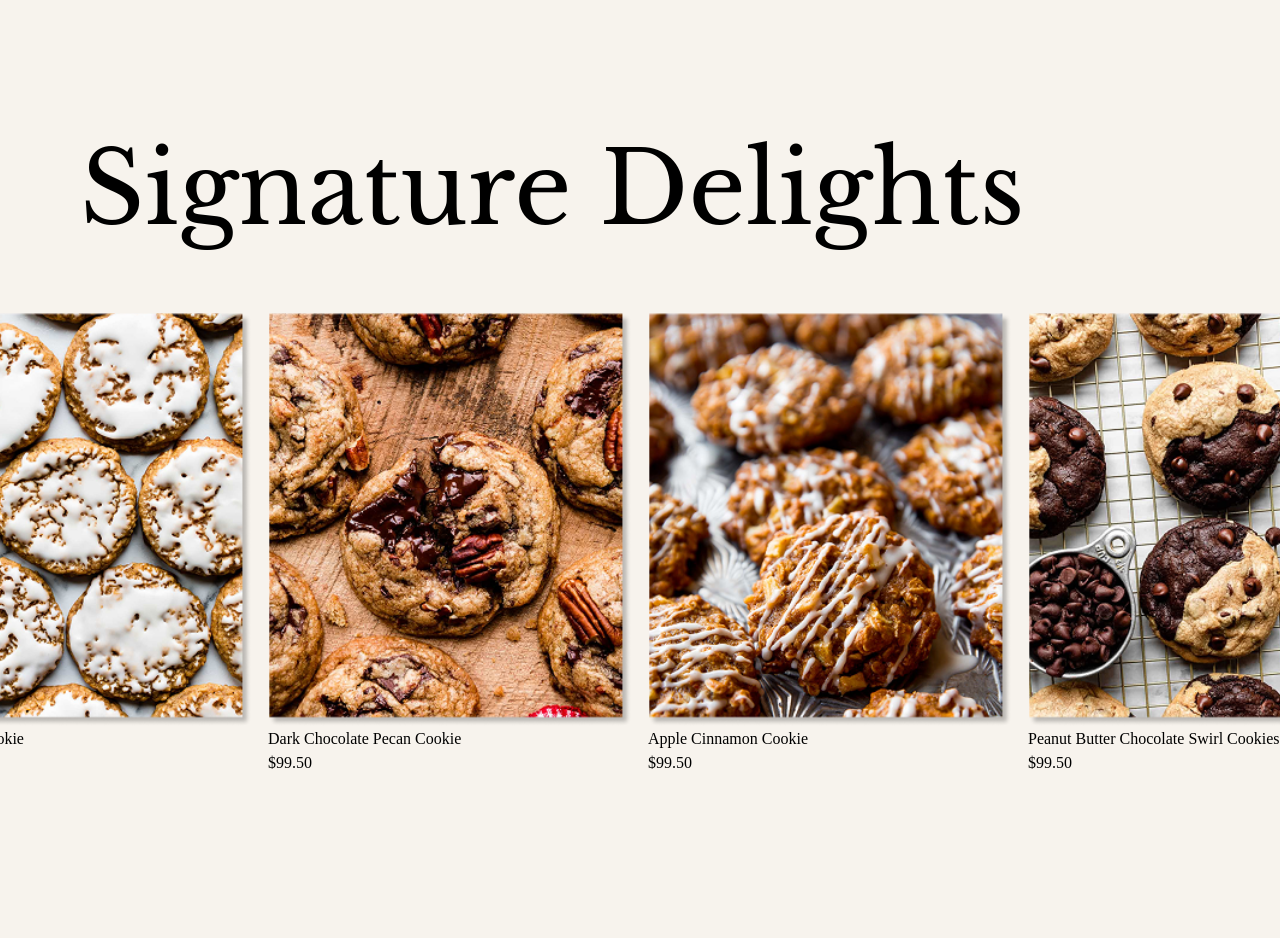
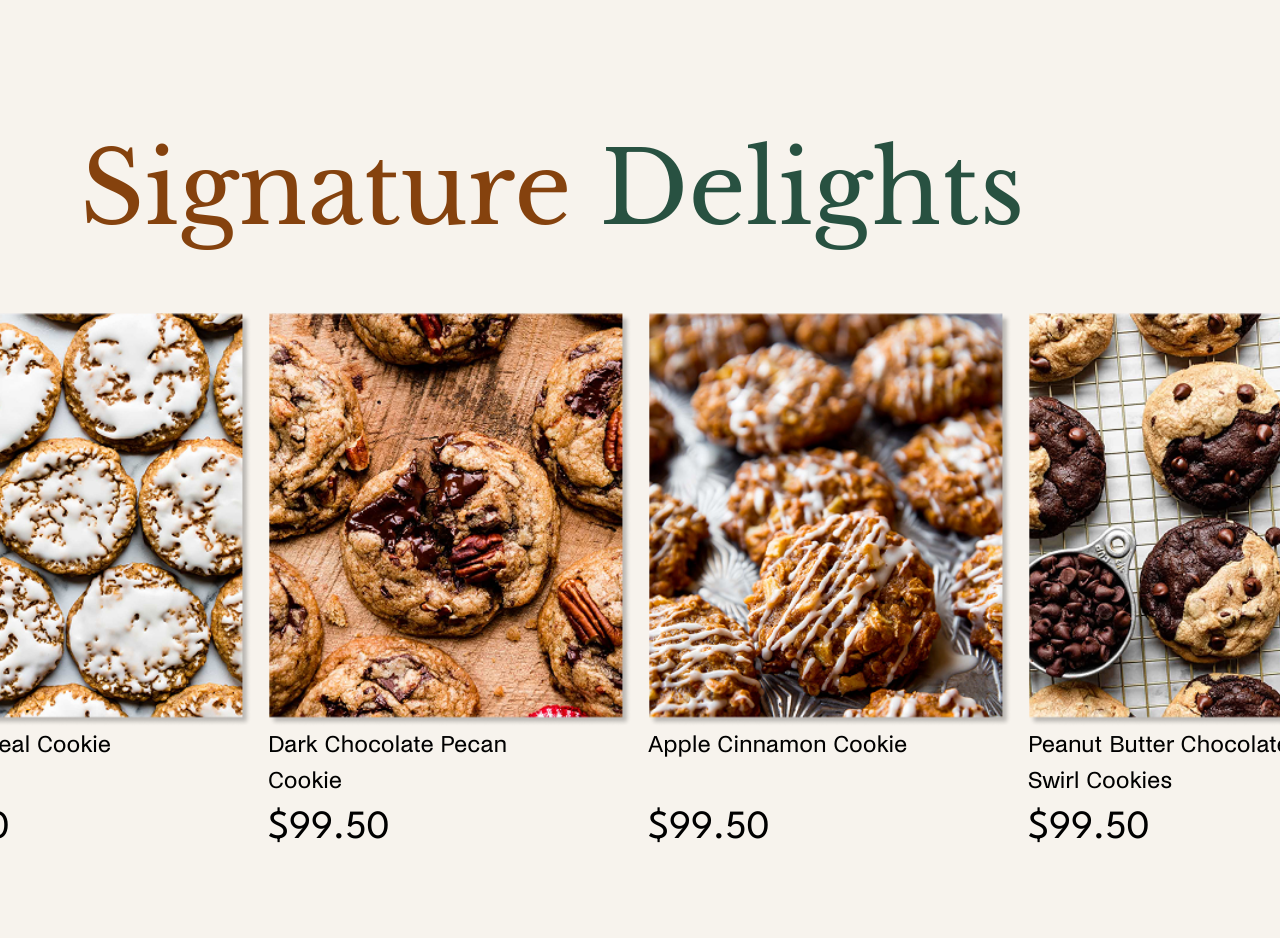
Before and after one commit to ringojuice03/MingMing-Web, a React (Create React App) app in the folder frontend/: page / in a window 1280 px wide. Shown: the part 1840-2778 px from the top of the page. Built offline with nearby package versions, Linux system fonts and the light colour scheme.

Commit message:
feat: Adjust text spacing in SigDel section

```diff
--- a/frontend/src/App.css
+++ b/frontend/src/App.css
@@ -61,6 +61,8 @@
     --fs-header-nav: 1.25rem;
     --fs-heading: 6.25rem;
     --fs-description-heading: 2.5rem;
+    --fs-price: 2.5rem;
+    --fs-cookie-title: 1.5rem;
     --fs-subheading: 2rem;
     --fs-paras: 1rem;
     --fs-footer-heading: 2.5rem;
@@ -287,6 +289,21 @@ main .container{
   padding-top: var(--size-400);
 }
 
+.signature-wrapper h2{
+  color: var(--clr-primary-600);
+}
+
+.cookie-title{
+ font-family: var(--ff-secondary);
+ font-size: var(--fs-cookie-title);
+ max-width: 20ch;
+}
+
+.cookie-price{
+  font-family: var(--ff-primary);
+  font-size: var(--fs-price);
+}
+
 /* Footer Styles */
 
 .footer-logo{
@@ -417,3 +434,14 @@ main .container{
 .text-align-right{
   text-align: right;
 }
+
+.clr-primary-700{
+  color: var(--clr-primary-700);
+}
+
+.item-wrapper{
+  display: flex;
+  flex-direction: column;
+  justify-content: space-between;
+
+}
--- a/frontend/src/components/Home.js
+++ b/frontend/src/components/Home.js
@@ -72,27 +72,35 @@ export const Home = () => {
             <section className="padding-block-500">
                 <div className="container">
                     <div class="signature-wrapper">
-                        <h2 className="heading-big-libre-baskerville">Signature <span>Delights</span></h2>
+                        <h2 className="heading-big-libre-baskerville">Signature <span className="clr-primary-700">Delights</span></h2>
                         <div class="signature-images-wrapper">
+                            <div className="item-wrapper">
                                 <div>
                                     <Link to="/"><ImageTransition defSource={cookieNormalSources[11]} hovSource={cookieNormalSources[10]} alt={"double-chocolate-chip-cookies"} isLong={false}/></Link>
-                                <p>Iced Oatmeal Cookie</p>
-                                <p>$99.50</p>
+                                    <p className="cookie-title">Iced Oatmeal Cookie</p>
                                 </div>
+                                <p className="cookie-price">$99.50</p>
+                            </div>
+                            <div className="item-wrapper">
                                 <div>
                                     <Link to="/"><ImageTransition defSource={cookieNormalSources[7]} hovSource={cookieNormalSources[6]} alt={"double-chocolate-chip-cookies"} isLong={false}/></Link>
-                                <p>Dark Chocolate Pecan Cookie</p>
-                                <p>$99.50</p>
+                                    <p className="cookie-title">Dark Chocolate Pecan Cookie</p>
                                 </div>
+                                <p className="cookie-price">$99.50</p>
+                            </div>
+                            <div className="item-wrapper">
                                 <div>
                                     <Link to="/"><ImageTransition defSource={cookieNormalSources[3]} hovSource={cookieNormalSources[2]} alt={"double-chocolate-chip-cookies"} isLong={false}/></Link>
-                                <p>Apple Cinnamon Cookie</p>
-                                <p>$99.50</p>
+                                    <p className="cookie-title">Apple Cinnamon Cookie</p>
                                 </div>
+                                <p className="cookie-price">$99.50</p>
+                            </div>
+                            <div className="item-wrapper">
                                 <div>
                                     <Link to="/"><ImageTransition defSource={cookieNormalSources[13]} hovSource={cookieNormalSources[12]} alt={"double-chocolate-chip-cookies"} isLong={false}/></Link>
-                                <p>Peanut Butter Chocolate Swirl Cookies</p>
-                                <p>$99.50</p>
+                                    <p className="cookie-title">Peanut Butter Chocolate Swirl Cookies</p>
+                                </div>
+                                <p className="cookie-price">$99.50</p>
                             </div>
                         </div>
                     </div>
```
Lines whose indentation alone changed are shown as unchanged.
